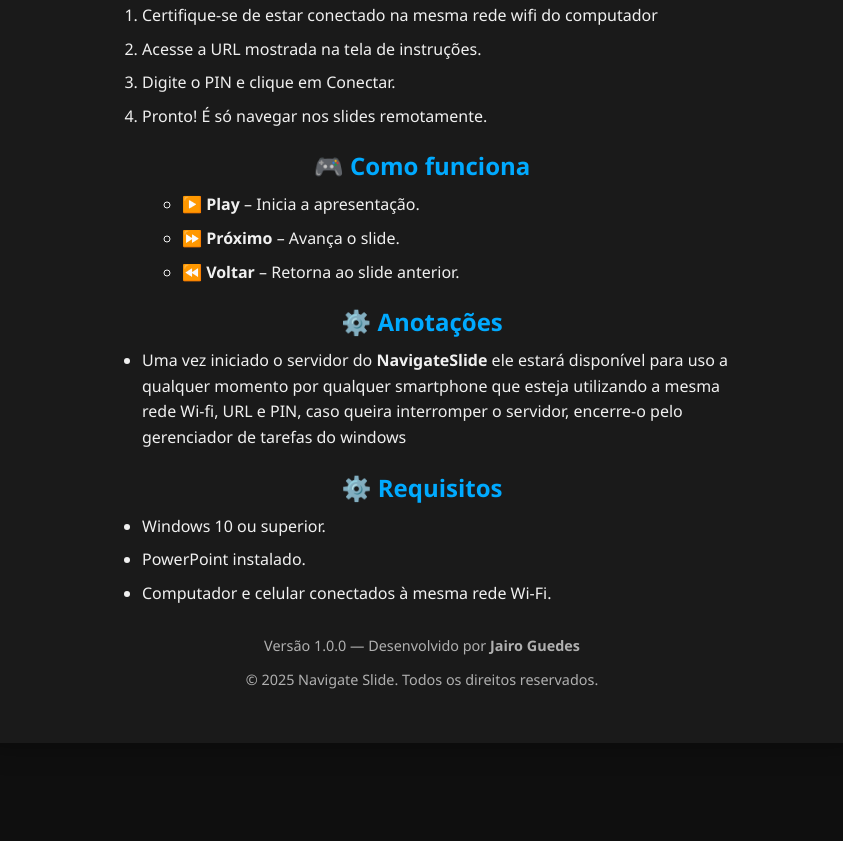
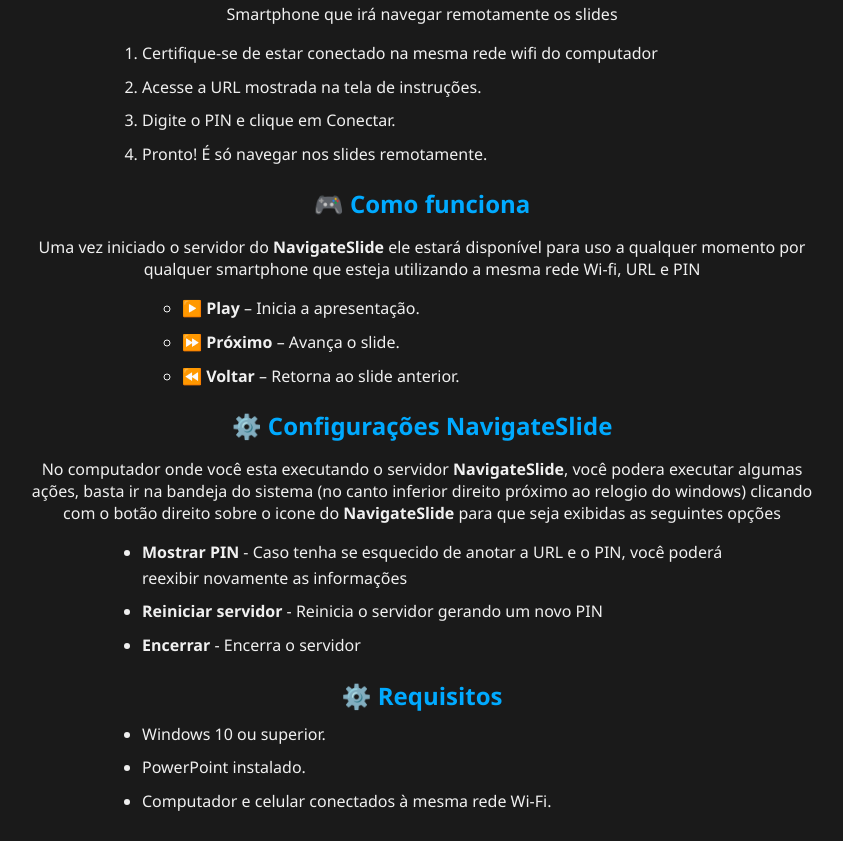
Before and after one commit to Guedes1742/NavigateSlide, a plain HTML site: page SlideControl - site/index.html in a window 1280 px wide. Shown: the part 966-1807 px from the top of the page, without its empty margins (218-1061 px from the left). Before the commit the page ends 1749 px from the top, so only its background shows below. Drawn offline with Linux system fonts and the light colour scheme.

Commit message:
Update index.html 7

```diff
--- a/SlideControl - site/index.html
+++ b/SlideControl - site/index.html
@@ -16,6 +16,7 @@
     <a href="https://drive.google.com/uc?export=download&id=12pWPbHFqwOcQ3v1_Tv00W3dZWv51AdWa" class="btn-download">⬇️ Baixar NavigateSlide.zip</a>
 
 	<p><b>NavigateSlide</b> é um servidor instalado locamente, que recebe requisições http capaz de navegar pelos slides do Microsoft Powerpoint remotamente.</p>
+	<p><b>NavigateSlide</b> é simples, prático e é grátis.</p>
     <hr>
 
     <section class="instructions">
@@ -26,9 +27,9 @@
         <li>Baixe o servidor do <b>NavigateSlide</b> (compactado .zip) clicando no botão acima.</li>
 		<li>Descompacte o arquivo.</li>
         <li>Salve o arquivo <b>NavigateSlide.exe</b> em uma pasta de sua preferência.</li>
+		<li>Abra a sua apresentação do powerpoint</li>
         <li>Dê um duplo clique para abrir o servidor <b>NavigateSlide.exe</b>.</li>
         <li>Será apresentada uma tela de instruções, anote a URL e o PIN e clique em OK</li>
-		<li>Abra a sua apresentação do powerpoint</li>
 	  </ol>
 	  <h2>📦 No smartphone</h2>
 	  <p>Smartphone que irá navegar remotamente os slides</p>
@@ -42,6 +43,7 @@
 
     <section class="usage">
       <h2>🎮 Como funciona</h2>
+		<p>Uma vez iniciado o servidor do <b>NavigateSlide</b> ele estará disponível para uso a qualquer momento por qualquer smartphone que esteja utilizando a mesma rede Wi-fi, URL e PIN </ul>
       <ol>
 
           <ul>
@@ -51,15 +53,21 @@
           </ul>
 
       </ol>
+
     </section>
 
     <section class="notes">
 
-	  <h2>⚙️ Anotações</h2>
+	  <h2>⚙️ Configurações NavigateSlide</h2>
+
+		<p>No computador onde você esta executando o servidor <b>NavigateSlide</b>, você podera executar algumas ações, basta ir na bandeja do sistema (no canto inferior direito próximo ao relogio do windows)
+		clicando com o botão direito sobre o icone do <b>NavigateSlide</b> para que seja exibidas as seguintes opções</p>
       <ul>
 
-        <li>Uma vez iniciado o servidor do <b>NavigateSlide</b> ele estará disponível para uso a qualquer momento por qualquer smartphone que esteja utilizando a mesma rede Wi-fi, URL e PIN, caso queira interromper o servidor, encerre-o pelo gerenciador de tarefas do windows </li>
-		</ul>
+		<li><b>Mostrar PIN</b> - Caso tenha se esquecido de anotar a URL e o PIN, você poderá reexibir novamente as informações </li>
+		<li><b>Reiniciar servidor</b> - Reinicia o servidor gerando um novo PIN</li>
+		<li><b>Encerrar</b> - Encerra o servidor</li>
+	</ul>
       <h2>⚙️ Requisitos</h2>
       <ul>
         <li>Windows 10 ou superior.</li>
```
